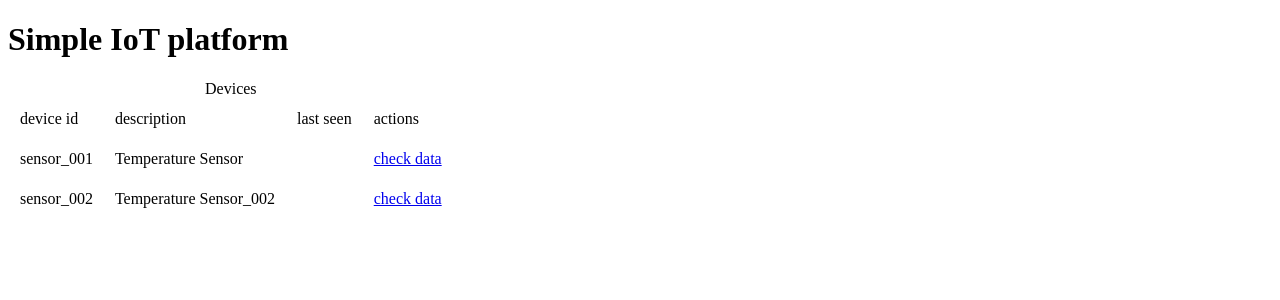
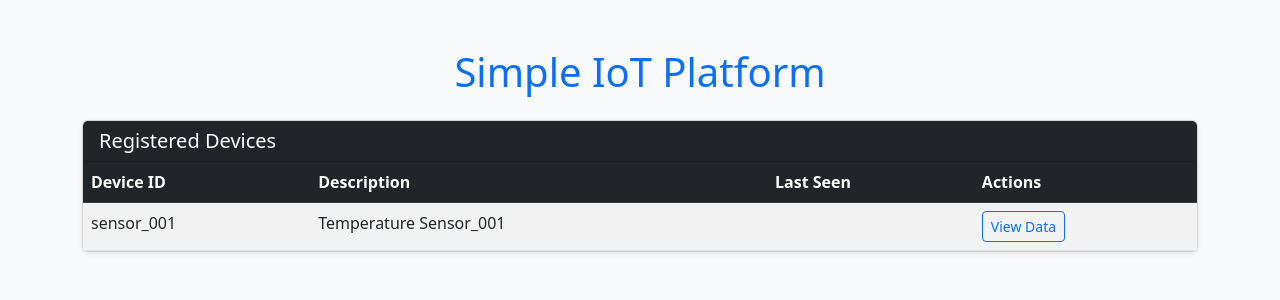
Before and after one commit to gak92/IoT_Platform, a Flask app: template templates/index.html in a window 1280 px wide. Shown: the top 300 px of the page. Run offline with Flask 3, Linux system fonts and the light colour scheme; the template is opened without the code that fills it: values that come from a table or form of the project are taken from there, others are empty.

Commit message:
Update index.html to improve the view using bootstrap

```diff
--- a/main.py
+++ b/main.py
@@ -148,6 +148,8 @@
 def test():
     devices = Device.query.join(SensorData).order_by(SensorData.timestamp).all()
     return render_template('index.html', devices=devices, parse_time=parse_time)
+
+
 @app.route('/device/<device_id>')
 def device(device_id):
     device = Device.query.filter_by(device_id=device_id).join(SensorData).order_by(SensorData.timestamp).first()
--- a/templates/index.html
+++ b/templates/index.html
@@ -1,46 +1,51 @@
+<!-- templates/index.html -->
 <!DOCTYPE html>
 <html lang="en">
 <head>
     <meta charset="UTF-8">
     <meta name="viewport" content="width=device-width, initial-scale=1.0">
-    <title>Simple IoT platform</title>
-    <style>
-        html, body {
-            width: 100%;
-        }
-        td {
-            padding: 10px;
-            text-align: left;
-        }
-    </style>
+    <title>Simple IoT Platform</title>
+    <link href="https://cdn.jsdelivr.net/npm/bootstrap@5.3.0/dist/css/bootstrap.min.css" rel="stylesheet">
 </head>
-<body>
-    <h1>Simple IoT platform</h1>
-    <table>
-        <caption>Devices</caption>
-        <thead>
-            <td>device id</td>
-            <td>description</td>
-            <td>last seen</td>
-            <td>actions</td>
+<body class="bg-light">
+    <div class="container py-5">
+        <h1 class="mb-4 text-center text-primary">Simple IoT Platform</h1>
+
+        <div class="card shadow-sm">
+            <div class="card-header bg-dark text-white">
+                <h5 class="mb-0">Registered Devices</h5>
+            </div>
+            <div class="card-body p-0">
+                <table class="table table-striped table-hover mb-0">
+                    <thead class="table-dark">
+                        <tr>
+                            <th scope="col">Device ID</th>
+                            <th scope="col">Description</th>
+                            <th scope="col">Last Seen</th>
+                            <th scope="col">Actions</th>
+                        </tr>
                     </thead>
                     <tbody>
                     {% for device in devices %}
-            <tr" href=>
-                <td class="device_id">{{device.device_id}}</td>
-                <td class="description">{{device.description}}</td>
-                <td class="last_seen">
+                        <tr>
+                            <td>{{ device.device_id }}</td>
+                            <td>{{ device.description or 'N/A' }}</td>
+                            <td>
                                 {% if device.sensordatas %}
-                    {{parse_time(device.sensordatas[0].timestamp)}}
+                                    {{ parse_time(device.sensordatas[0].timestamp) }}
+                                {% else %}
+                                    No data
                                 {% endif %}
                             </td>
-                <td class="last_seen">
-                    <a href={{"device/" + device.device_id}}>check data</a>
+                            <td>
+                                <a href="{{ url_for('device', device_id=device.device_id) }}" class="btn btn-sm btn-outline-primary">View Data</a>
                             </td>
-
                         </tr>
                     {% endfor %}
                     </tbody>
                 </table>
+            </div>
+        </div>
+    </div>
 </body>
 </html>
```
Also changed, not shown: instance/database.db. Lines whose indentation alone changed are shown as unchanged.
